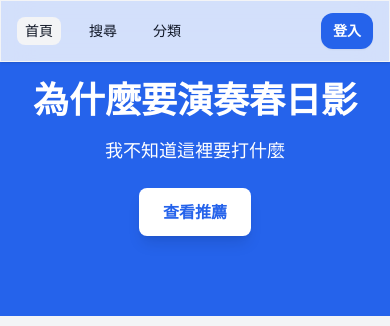
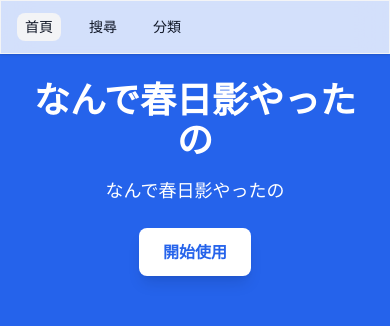
Before and after one commit to kakeru13468/lyricsWeb, a React (Vite) app: page / in a window 390 px wide. Shown: the top 326 px of the page. Built offline with nearby package versions, Linux system fonts and the light colour scheme.

Commit message:
[feat]behavior anime

```diff
--- a/index.html
+++ b/index.html
@@ -6,7 +6,7 @@
     <script src="https://www.youtube.com/iframe_api"></script>
     <meta http-equiv="Content-Security-Policy" content="upgrade-insecure-requests">
     <meta name="viewport" content="width=device-width, initial-scale=1.0" />
-    <title>Vite + React</title>
+    <title>Kakeru</title>
   </head>
   <body>
     <div id="root"></div>
--- a/src/Components/Navbar/Navbar.jsx
+++ b/src/Components/Navbar/Navbar.jsx
@@ -1,13 +1,13 @@
 import React, { useState, useEffect, useRef } from 'react';
 import { Link, useLocation, useNavigate } from 'react-router-dom';
 import { motion } from 'framer-motion';
-import Error from '../Error/Error'; // 引入 Error 組件
+import Error from '../Error/Error';
 
 const Navbar = () => {
   const [isSearchVisible, setIsSearchVisible] = useState(false);
   const [searchTerm, setSearchTerm] = useState('');
   const [songData, setSongData] = useState(null);
-  const [showError, setShowError] = useState(false); // 控制 Error 彈窗
+  const [showError, setShowError] = useState(false);
   const searchBoxRef = useRef(null);
   const location = useLocation();
   const navigate = useNavigate();
@@ -110,20 +110,6 @@ const Navbar = () => {
                 </Link>
               </div>
 
-              <div className="flex items-center gap-3">
-                <Link
-                  to="/Register"
-                  className="hidden select-none items-center justify-center rounded-xl bg-white px-3 py-2 text-sm font-semibold text-gray-900 shadow-sm ring-1 ring-inset ring-gray-300 transition-all duration-150 hover:bg-gray-50 sm:inline-flex"
-                >
-                  註冊
-                </Link>
-                <Link
-                  to="/login"
-                  className="inline-flex select-none items-center justify-center rounded-xl bg-blue-600 px-3 py-2 text-sm font-semibold text-white shadow-sm transition-all duration-150 hover:bg-blue-500 focus-visible:outline focus-visible:outline-2 focus-visible:outline-offset-2 focus-visible:outline-blue-600"
-                >
-                  登入
-                </Link>
-              </div>
             </div>
           </div>
         </div>
--- a/src/Pages/Home.jsx
+++ b/src/Pages/Home.jsx
@@ -1,8 +1,16 @@
-import React from 'react';
+import React, { useRef } from 'react';
 import { motion } from 'framer-motion';
-import { Link } from 'react-router-dom';
 
 const Home = () => {
+  const recommendationsRef = useRef(null);
+
+  const scrollToRecommendations = () => {
+    window.scrollTo({
+      top: 355,
+      behavior: 'smooth',
+    });
+  };
+
   return (
     <main className="flex-grow">
       {/* Hero Section */}
@@ -14,47 +22,69 @@ const Home = () => {
             transition={{ duration: 0.8 }}
             className="text-4xl font-extrabold mb-4 md:text-6xl"
           >
-            為什麼要演奏春日影
+            なんで春日影やったの
           </motion.h1>
-          <p className="text-lg md:text-xl mb-6">
-            我不知道這裡要打什麼
-          </p>
-          <motion.a
-            href="#daily-recommendations"
+          <p className="text-lg md:text-xl mb-6">なんで春日影やったの</p>
+          <motion.button
+            onClick={scrollToRecommendations}
             initial={{ opacity: 0 }}
             animate={{ opacity: 1 }}
-            transition={{ delay: 0.5, duration: 0.8 }}
+            transition={{ delay: 0.5, duration: 1 }}
             className="inline-block bg-white text-blue-600 font-semibold px-6 py-3 rounded-lg shadow-lg hover:bg-gray-200 transition-all duration-200"
           >
-            查看推薦
-          </motion.a>
+            開始使用
+          </motion.button>
         </div>
       </section>
 
-      {/* Daily Recommendations Section */}
-      <section id="daily-recommendations" className="py-16 px-6 bg-gray-100">
+      <section
+        id="daily-recommendations"
+        ref={recommendationsRef}
+        className="py-16 px-6 bg-gray-100"
+      >
         <div className="max-w-screen-lg mx-auto">
-          <h2 className="text-3xl font-bold text-gray-900 mb-8 text-center">每日推薦</h2>
+          <h2 className="text-3xl font-bold text-gray-900 mb-8 text-center">
+            每日推薦
+          </h2>
           <div className="grid grid-cols-1 md:grid-cols-3 gap-8">
             <div className="bg-white p-6 rounded-lg shadow-lg">
               <h3 className="text-xl font-semibold mb-4">夏が僕らを呼ぶのなら</h3>
               <p className="text-gray-700">*Luna</p>
-              <iframe width="250" height="250" src="https://www.youtube.com/embed/d8P4Jq4lGqc?list=RDd8P4Jq4lGqc"
-              title="*Luna - 夏が僕らを呼ぶのなら ( If Summer is calling us) feat.わかばやし | 2024 Ver."
-              frameborder="0"
-              allow="accelerometer; autoplay; clipboard-write; encrypted-media; gyroscope; picture-in-picture; web-share"
-              referrerpolicy="strict-origin-when-cross-origin"
-              allowfullscreen></iframe>
+              <iframe
+                width="250"
+                height="250"
+                src="https://www.youtube.com/embed/d8P4Jq4lGqc?list=RDd8P4Jq4lGqc"
+                title="*Luna - 夏が僕らを呼ぶのなら ( If Summer is calling us) feat.わかばやし | 2024 Ver."
+                allow="accelerometer; autoplay; clipboard-write; encrypted-media; gyroscope; picture-in-picture; web-share"
+                referrerPolicy="strict-origin-when-cross-origin"
+                allowFullScreen
+              ></iframe>
             </div>
             <div className="bg-white p-6 rounded-lg shadow-lg">
               <h3 className="text-xl font-semibold mb-4">キミシダイ列車</h3>
               <p className="text-gray-700">One Ok Rock</p>
-              <iframe width="250" height="250" src="https://www.youtube.com/embed/GtyivRFy07c" title="キミシダイ列車" frameborder="0" allow="accelerometer; autoplay; clipboard-write; encrypted-media; gyroscope; picture-in-picture; web-share" referrerpolicy="strict-origin-when-cross-origin" allowfullscreen></iframe>
+              <iframe
+                width="250"
+                height="250"
+                src="https://www.youtube.com/embed/GtyivRFy07c"
+                title="キミシダイ列車"
+                allow="accelerometer; autoplay; clipboard-write; encrypted-media; gyroscope; picture-in-picture; web-share"
+                referrerPolicy="strict-origin-when-cross-origin"
+                allowFullScreen
+              ></iframe>
             </div>
             <div className="bg-white p-6 rounded-lg shadow-lg">
               <h3 className="text-xl font-semibold mb-4">Wherever you are</h3>
               <p className="text-gray-700">One Ok Rock</p>
-              <iframe width="250" height="250" src="https://www.youtube.com/embed/eoQAnGx4Pss" title="Wherever you are" frameborder="0" allow="accelerometer; autoplay; clipboard-write; encrypted-media; gyroscope; picture-in-picture; web-share" referrerpolicy="strict-origin-when-cross-origin" allowfullscreen></iframe>
+              <iframe
+                width="250"
+                height="250"
+                src="https://www.youtube.com/embed/eoQAnGx4Pss"
+                title="Wherever you are"
+                allow="accelerometer; autoplay; clipboard-write; encrypted-media; gyroscope; picture-in-picture; web-share"
+                referrerPolicy="strict-origin-when-cross-origin"
+                allowFullScreen
+              ></iframe>
             </div>
           </div>
         </div>
```
Also changed, not shown: src/Pages/Login.jsx (deleted), src/Pages/Register.jsx (deleted).
